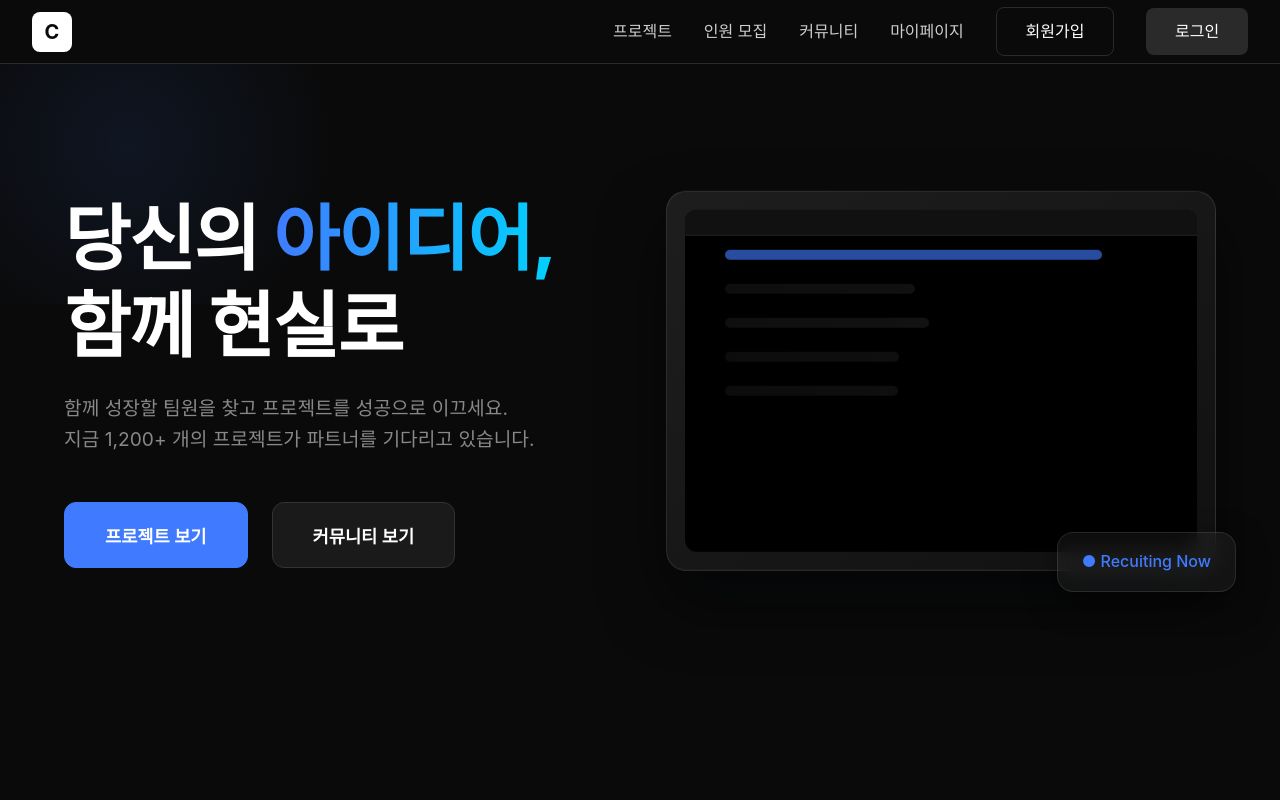
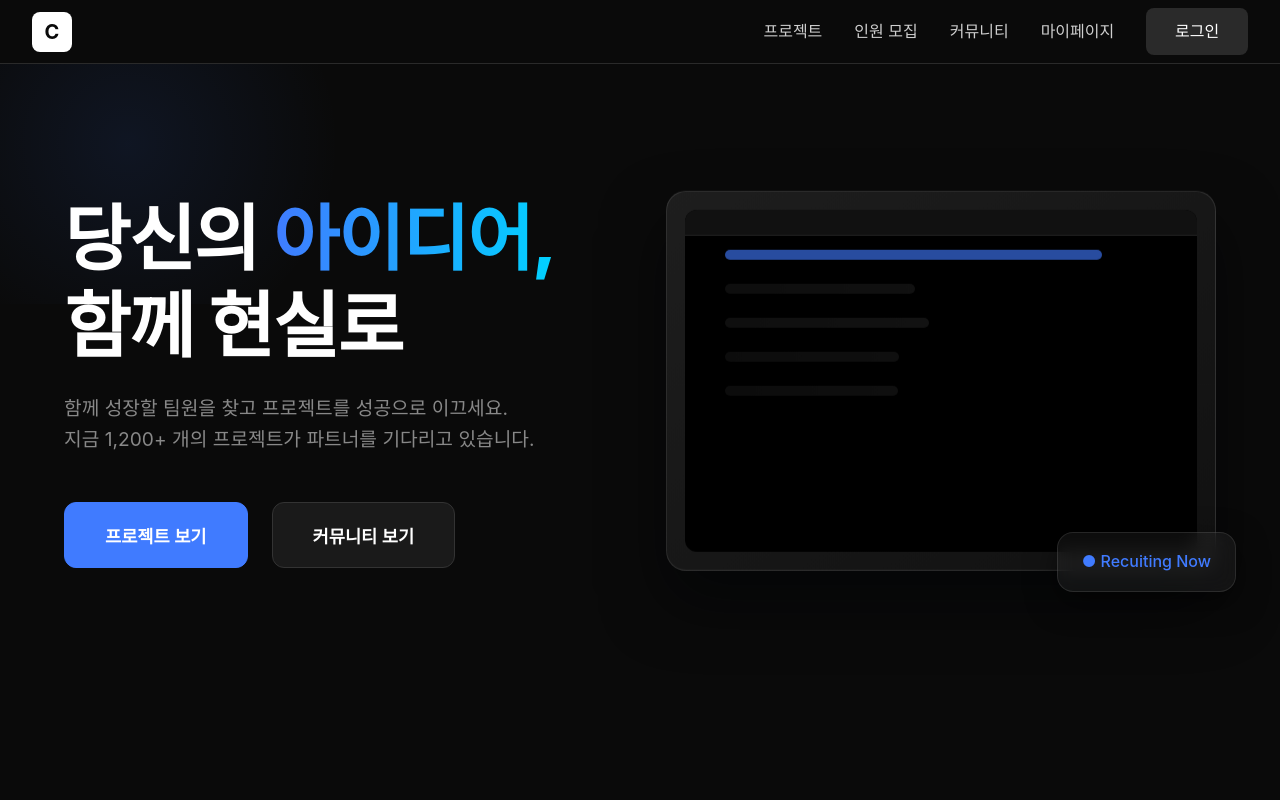
Before and after one commit to P-U-P-Project-Union-Platform/PUP---FrontEnd, a React (Vite) app: page / in a window 1280 px wide. Shown: the top 800 px of the page. Built offline with nearby package versions, Linux system fonts and the light colour scheme.

Commit message:
refactor: 회원가입 다이렉션 버튼 삭제

```diff
--- a/src/components/layout/Header.tsx
+++ b/src/components/layout/Header.tsx
@@ -4,7 +4,6 @@ import {
   Nav,
   NavLink,
   LoginButton,
-  SignupButton,
 } from '../../styles/components/headerStyles';
 
 export default function Header() {
@@ -16,7 +15,6 @@ export default function Header() {
         <NavLink to="/recruit">인원 모집</NavLink>
         <NavLink to="/community">커뮤니티</NavLink>
         <NavLink to="/mypage">마이페이지</NavLink>
-        <SignupButton to="/signup">회원가입</SignupButton>
         <LoginButton to="/login">로그인</LoginButton>
       </Nav>
     </HeaderContainer>
```
